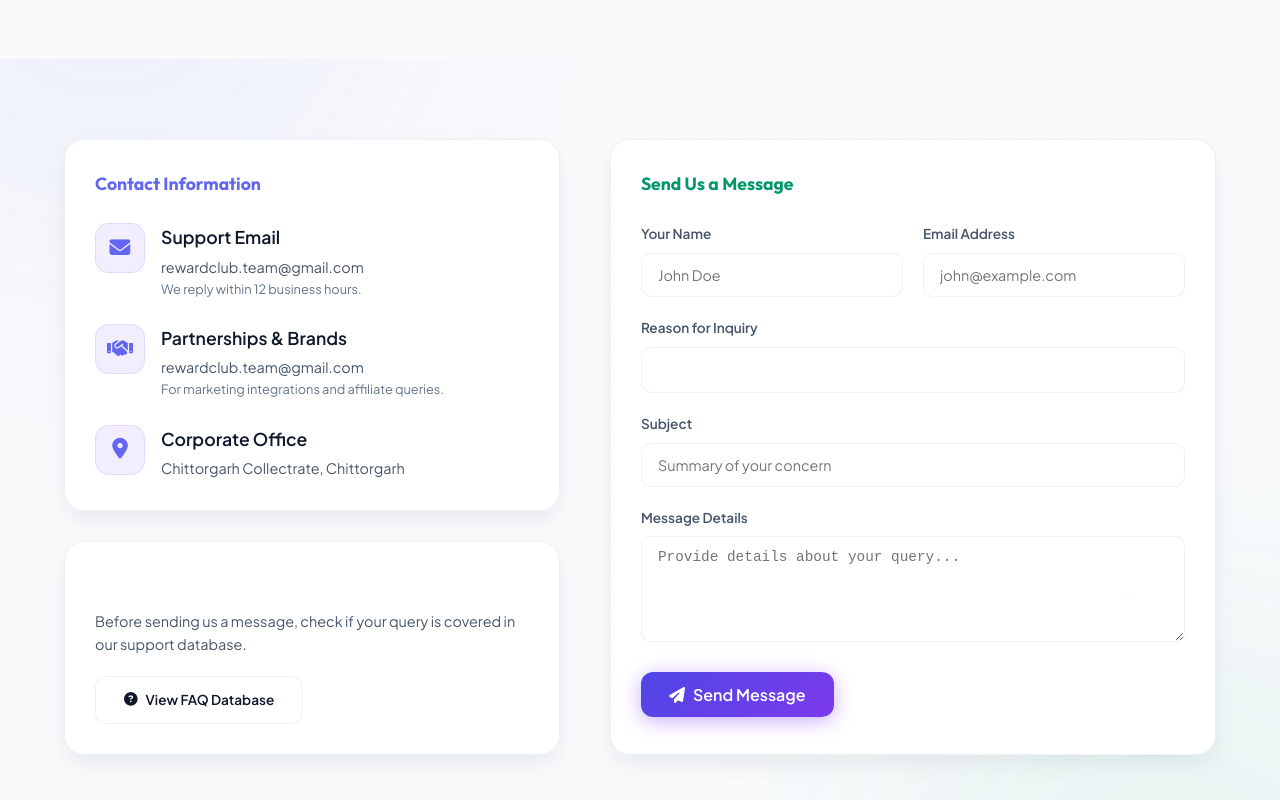
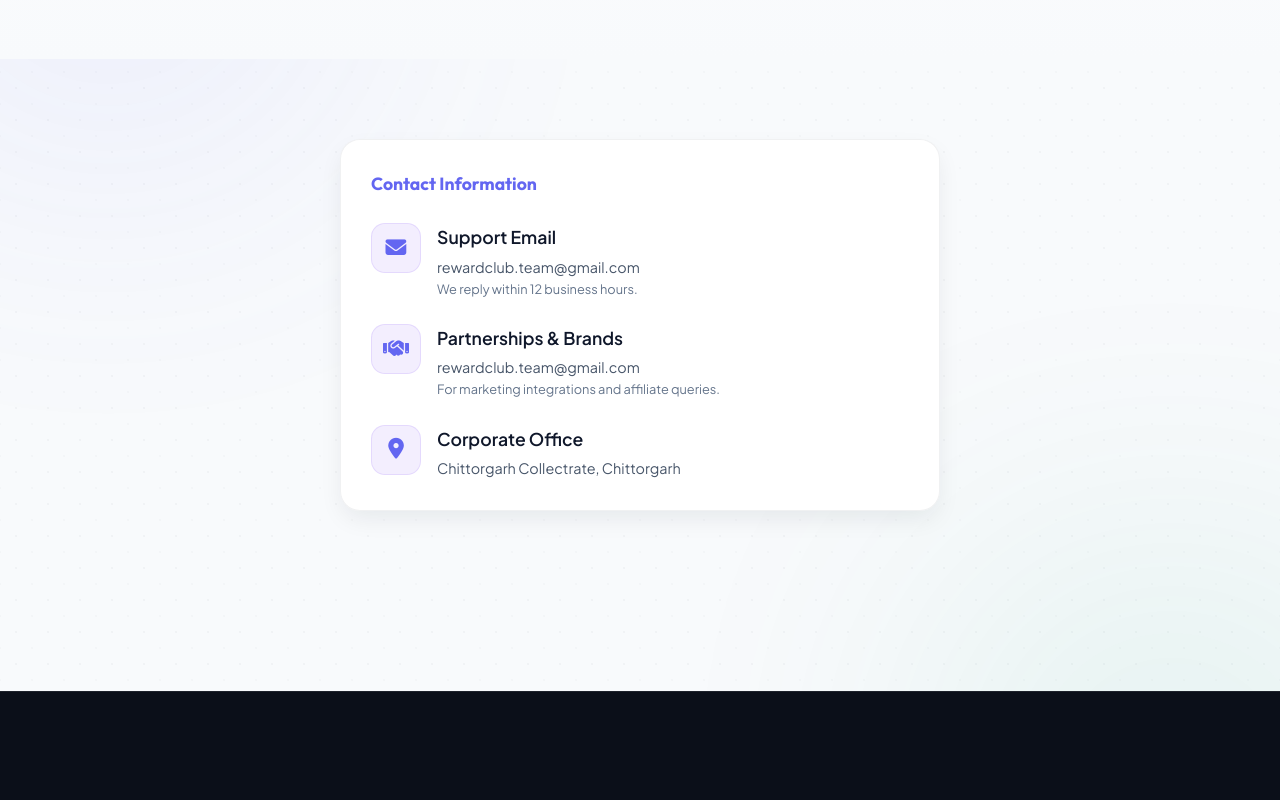
Before and after one commit to sharmakush2003/Affilliate-Marketing-Website, a website: page contact.html in a window 1280 px wide. Shown: the part 440-1240 px from the top of the page. Drawn offline with Linux system fonts and the light colour scheme.

Commit message:
Remove Partnerships footer link across all pages, center contact grid, and remove FAQ database & contact form from contact page

```diff
--- a/contact.html
+++ b/contact.html
@@ -83,55 +83,6 @@
             </div>
           </div>
         </div>
-
-        <div class="glass-card">
-          <h3 class="footer-title" style="margin-bottom: 10px;">Frequently Asked Questions</h3>
-          <p style="color: var(--text-secondary); font-size: 0.9rem; margin-bottom: 20px;">Before sending us a message, check if your query is covered in our support database.</p>
-          <a href="index.html#faqs" class="btn btn-secondary" style="font-size: 0.85rem;"><i class="fas fa-question-circle"></i> View FAQ Database</a>
-        </div>
-      </div>
-
-      <!-- Contact Form -->
-      <div class="glass-card">
-        <h3 class="footer-title" style="margin-bottom: 25px; color: var(--secondary);">Send Us a Message</h3>
-
-        <form class="contact-form" onsubmit="event.preventDefault(); alert('Message sent successfully! Our support desk will reach out shortly.'); this.reset();">
-          <div class="form-row">
-            <div class="form-group">
-              <label for="name">Your Name</label>
-              <input type="text" id="name" placeholder="John Doe" required>
-            </div>
-
-            <div class="form-group">
-              <label for="email">Email Address</label>
-              <input type="email" id="email" placeholder="john@example.com" required>
-            </div>
-          </div>
-
-          <div class="form-group">
-            <label for="query-type">Reason for Inquiry</label>
-            <select id="query-type" required>
-              <option value="" disabled selected>Select an option</option>
-              <option value="tracking">Cashback Tracking Issue</option>
-              <option value="withdrawal">Withdrawal / Cashout Query</option>
-              <option value="account">Account & Referral settings</option>
-              <option value="partnership">Business Partnership / Add Brand</option>
-              <option value="other">General Feedback / Other</option>
-            </select>
-          </div>
-
-          <div class="form-group">
-            <label for="subject">Subject</label>
-            <input type="text" id="subject" placeholder="Summary of your concern" required>
-          </div>
-
-          <div class="form-group">
-            <label for="message">Message Details</label>
-            <textarea id="message" rows="5" placeholder="Provide details about your query..." required></textarea>
-          </div>
-
-          <button type="submit" class="btn btn-primary" style="margin-top: 10px; width: fit-content;"><i class="fas fa-paper-plane"></i> Send Message</button>
-        </form>
       </div>
 
     </div>
@@ -159,7 +110,7 @@
         <ul class="footer-links">
           <li><a href="about.html">About Us</a></li>
           <li><a href="about.html#business-model">Business Model</a></li>
-          <li><a href="contact.html">Partnerships</a></li>
+
           <li><a href="contact.html">Contact Us</a></li>
         </ul>
       </div>
--- a/style.css
+++ b/style.css
@@ -2267,7 +2267,9 @@ footer {
 /* CONTACT STYLES */
 .contact-grid {
   display: grid;
-  grid-template-columns: 0.9fr 1.1fr;
+  grid-template-columns: 1fr;
+  max-width: 600px;
+  margin: 0 auto;
   gap: 50px;
 }
 
```
Also changed, not shown: about.html (+1 -1 lines), faq.html (+1 -1 lines), how-it-works.html (+1 -1 lines), index.html (+1 -1 lines), privacy.html (+1 -1 lines), terms.html (+1 -1 lines).
